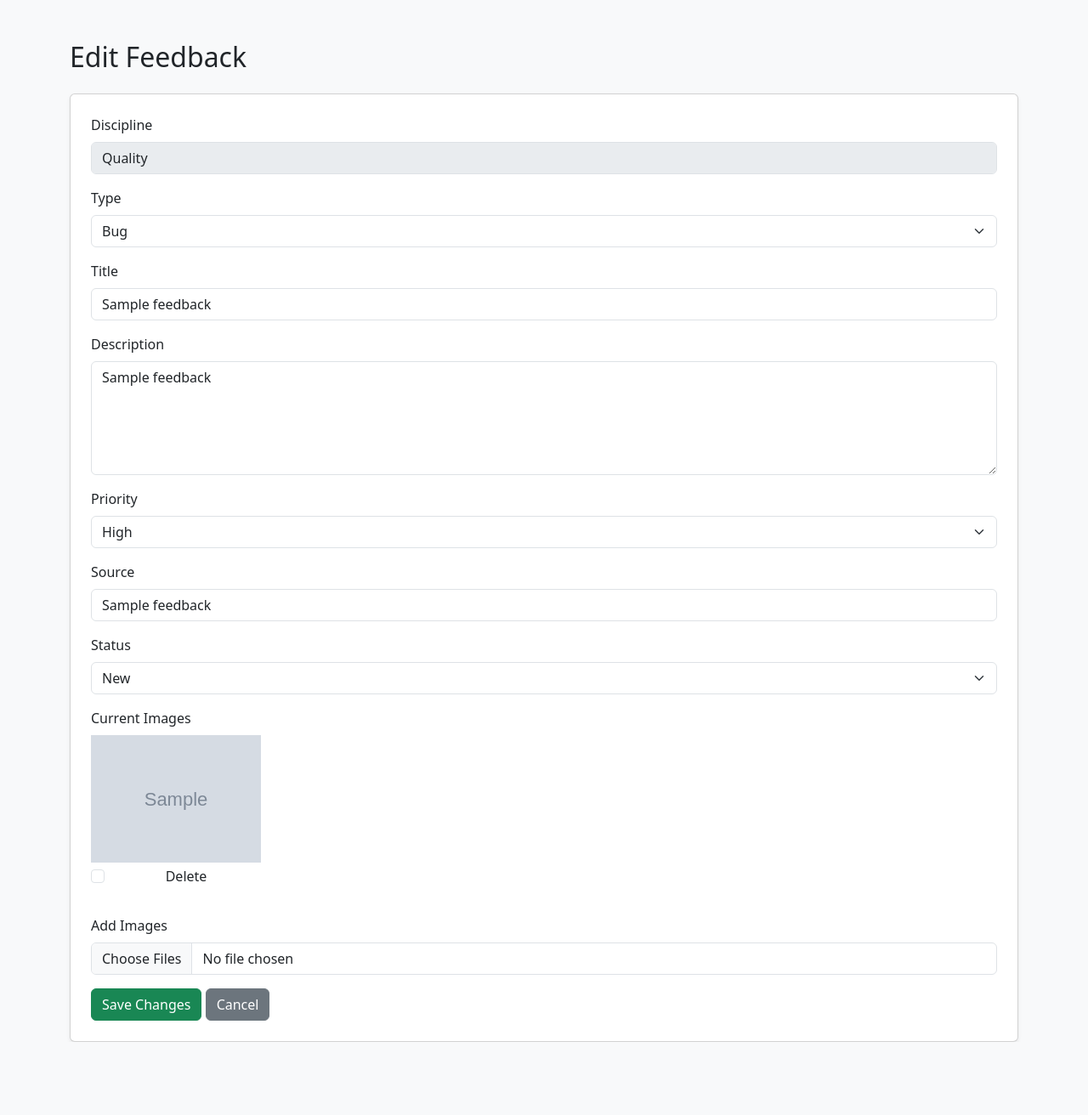
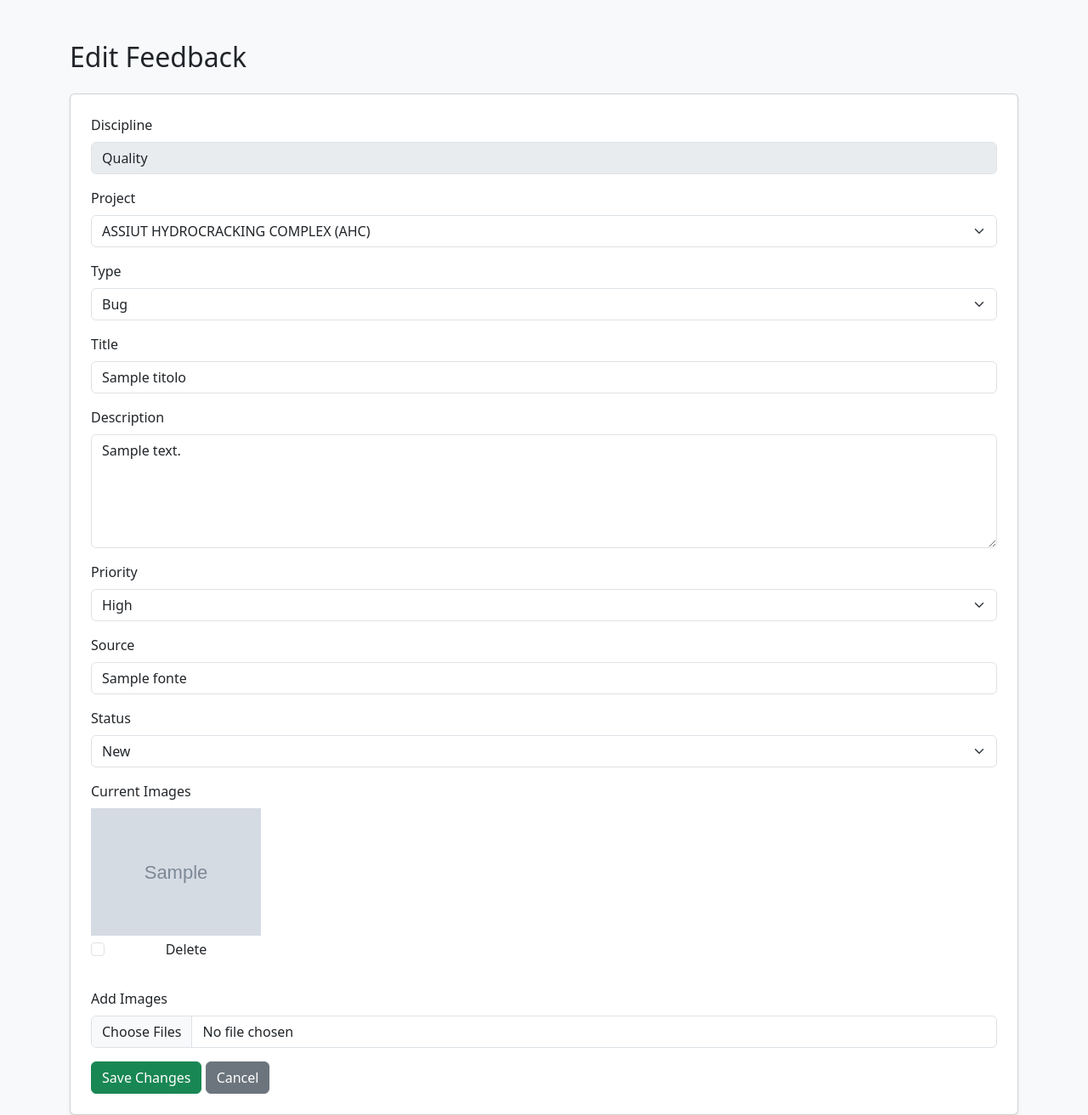
Before and after one commit to union2104-oss/myeasy-feedback, a Flask app: page /edit/1 in a window 1280 px wide. Shown: the whole page at 85% size. Before the commit the page ends 1226 px from the top, so only its background shows below. Run offline with Flask 3, Linux system fonts and the light colour scheme; grey boxes marked "Sample" are stand-in pictures; a database or web service that is not in the repository returns one stand-in record (values such as "Sample title"); some libraries are stand-ins or nearby versions.

Commit message:
refactor edit.html to use dict and add project field

```diff
--- a/app.py
+++ b/app.py
@@ -196,8 +196,25 @@
     conn = get_connection()
     cursor = conn.cursor()
 
-    cursor.execute("SELECT * FROM feedback WHERE id = %s", (feedback_id,))
-    feedback = cursor.fetchone()
+    cursor.execute("""
+        SELECT id, project, disciplina, tipo, titolo, descrizione, priorita, fonte, stato, image_url
+        FROM feedback
+        WHERE id = %s
+    """, (feedback_id,))
+
+    f = cursor.fetchone()
+
+    feedback = {
+        "id": f[0],
+        "project": f[1],
+        "disciplina": f[2],
+        "tipo": f[3],
+        "titolo": f[4],
+        "descrizione": f[5],
+        "priorita": f[6],
+        "fonte": f[7],
+        "stato": f[8]
+    }
 
     conn.close()
 
--- a/templates/edit.html
+++ b/templates/edit.html
@@ -20,49 +20,67 @@
             <div class="mb-3">
                 <label class="form-label">Discipline</label>
                 <input type="text" class="form-control" value="Quality" disabled>
+                <input type="hidden" name="disciplina" value="Quality">
+            </div>
 
-                <input type="hidden" name="disciplina" value="Quality">
+            <!-- PROJECT -->
+            <div class="mb-3">
+                <label class="form-label">Project</label>
+                <select name="project" class="form-select" required>
+
+                    <option value="079254C" {% if feedback["project"] == "079254C" %}selected{% endif %}>ASSIUT HYDROCRACKING COMPLEX (AHC)</option>
+                    <option value="204927C" {% if feedback["project"] == "204927C" %}selected{% endif %}>HVO Project</option>
+                    <option value="216097C" {% if feedback["project"] == "216097C" %}selected{% endif %}>BLUE POINT NUMBER ONE</option>
+                    <option value="2544" {% if feedback["project"] == "2544" %}selected{% endif %}>MIDOR REFINERY EXPANSION - ALEXANDRIA, EGYPT</option>
+                    <option value="082755C" {% if feedback["project"] == "082755C" %}selected{% endif %}>RDCG (Rotterdam Capacity Growth)</option>
+                    <option value="083118C" {% if feedback["project"] == "083118C" %}selected{% endif %}>B4 PROJECT - EPC PACKAGE 2 (ETHANE CRACKER)</option>
+                    <option value="072744C010" {% if feedback["project"] == "072744C010" %}selected{% endif %}>SGEXP - SINGAPORE EXPANSION PROJECT</option>
+                    <option value="215470C" {% if feedback["project"] == "215470C" %}selected{% endif %}>Coral Norte FLNG</option>
+                    <option value="215777C" {% if feedback["project"] == "215777C" %}selected{% endif %}>North Field South LNG</option>
+                    <option value="076551C" {% if feedback["project"] == "076551C" %}selected{% endif %}>BAPCO Modernization Program</option>
+
+                </select>
             </div>
 
             <div class="mb-3">
                 <label class="form-label">Type</label>
                 <select name="tipo" class="form-select">
-                    <option {% if feedback[2]=='Bug' %}selected{% endif %}>Bug</option>
-                    <option {% if feedback[2]=='Miglioramento' %}selected{% endif %}>Improvement</option>
-                    <option {% if feedback[2]=='Richiesta' %}selected{% endif %}>Request</option>
+                    <option value="Bug" {% if feedback["tipo"] == 'Bug' %}selected{% endif %}>Bug</option>
+                    <option value="Miglioramento" {% if feedback["tipo"] == 'Miglioramento' %}selected{% endif %}>Improvement</option>
+                    <option value="Richiesta" {% if feedback["tipo"] == 'Richiesta' %}selected{% endif %}>Request</option>
                 </select>
             </div>
 
             <div class="mb-3">
                 <label class="form-label">Title</label>
-                <input type="text" name="titolo" class="form-control" value="{{ feedback[3] }}">
+                <input type="text" name="titolo" class="form-control" value="{{ feedback['titolo'] }}">
             </div>
 
             <div class="mb-3">
                 <label class="form-label">Description</label>
-                <textarea name="descrizione" class="form-control" rows="5">{{ feedback[4] }}</textarea>
+                <textarea name="descrizione" class="form-control" rows="5">{{ feedback['descrizione'] }}</textarea>
             </div>
 
             <div class="mb-3">
                 <label class="form-label">Priority</label>
                 <select name="priorita" class="form-select">
-                    <option {% if feedback[5]=='Alta' %}selected{% endif %}>High</option>
-                    <option {% if feedback[5]=='Media' %}selected{% endif %}>Medium</option>
-                    <option {% if feedback[5]=='Bassa' %}selected{% endif %}>Low</option>
+                    <option value="Alta" {% if feedback["priorita"] == 'Alta' %}selected{% endif %}>High</option>
+                    <option value="Media" {% if feedback["priorita"] == 'Media' %}selected{% endif %}>Medium</option>
+                    <option value="Bassa" {% if feedback["priorita"] == 'Bassa' %}selected{% endif %}>Low</option>
                 </select>
             </div>
 
             <div class="mb-3">
                 <label class="form-label">Source</label>
-                <input type="text" name="fonte" class="form-control" value="{{ feedback[6] }}">
+                <input type="text" name="fonte" class="form-control" value="{{ feedback['fonte'] }}">
             </div>
 
             <div class="mb-3">
                 <label class="form-label">Status</label>
                 <select name="stato" class="form-select">
-                    <option {% if feedback[7]=='Nuovo' %}selected{% endif %}>New</option>
-                    <option {% if feedback[7]=='In corso' %}selected{% endif %}>In Progress</option>
-                    <option {% if feedback[7]=='Risolto' %}selected{% endif %}>Resolved</option>
+                    <option value="Nuovo" {% if feedback["stato"] == 'Nuovo' %}selected{% endif %}>New</option>
+                    <option value="In corso" {% if feedback["stato"] == 'In corso' %}selected{% endif %}>In Progress</option>
+                    <option value="Risolto" {% if feedback["stato"] == 'Risolto' %}selected{% endif %}>Resolved</option>
                 </select>
             </div>
 
```
